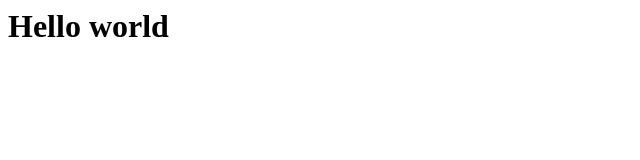
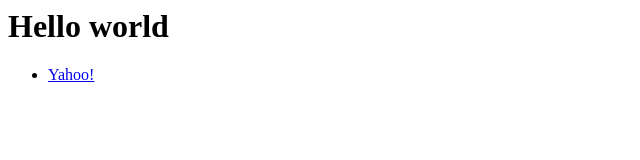
Before and after one commit to kalab1998/webpage, a plain HTML site: page index.html in a window 1280 px wide. Shown: the full height of the page, 0-640 px from the left. Drawn offline with Linux system fonts and the light colour scheme.

Commit message:
add a link for Yahoo

```diff
--- a/index.html
+++ b/index.html
@@ -4,5 +4,8 @@
 </head>
 <body>
   <h1>Hello world</h1>
+  <ul>
+    <li> <a href="http://www.yahoo.co.jp">Yahoo!</a>
+  </ul>
 </body>
 </html>
```
